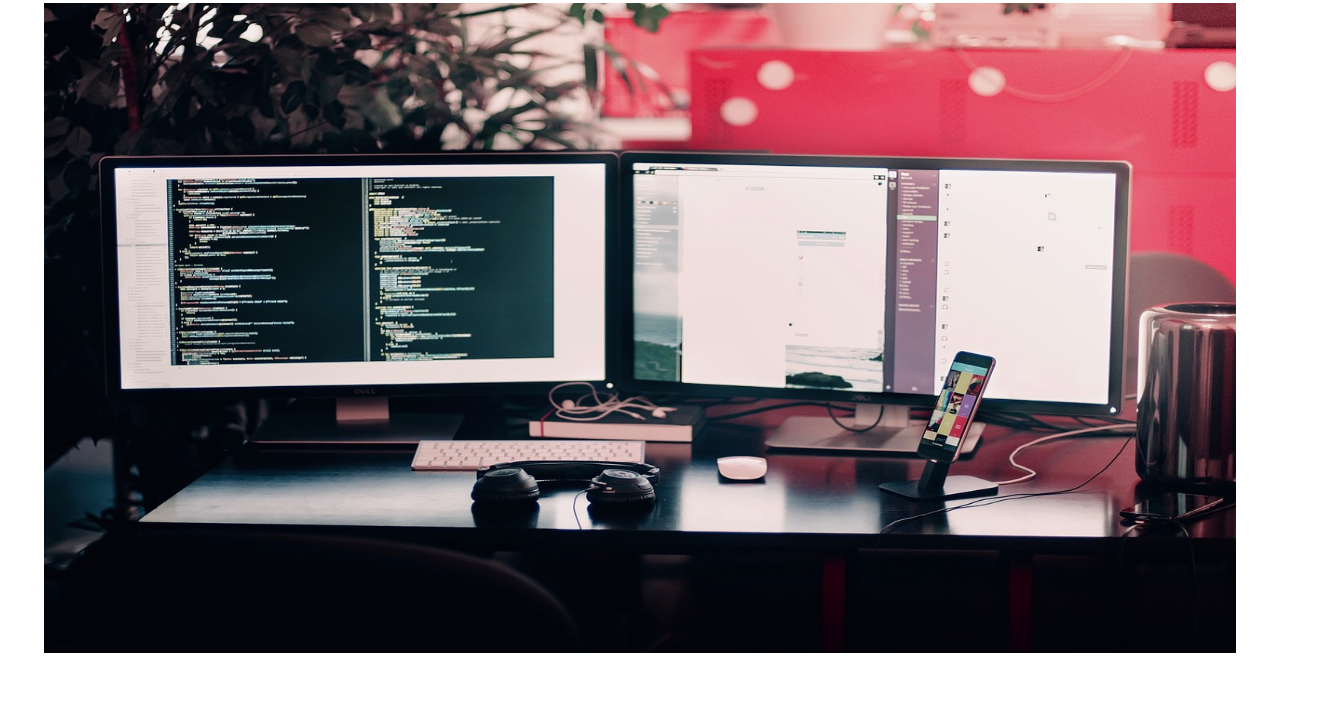
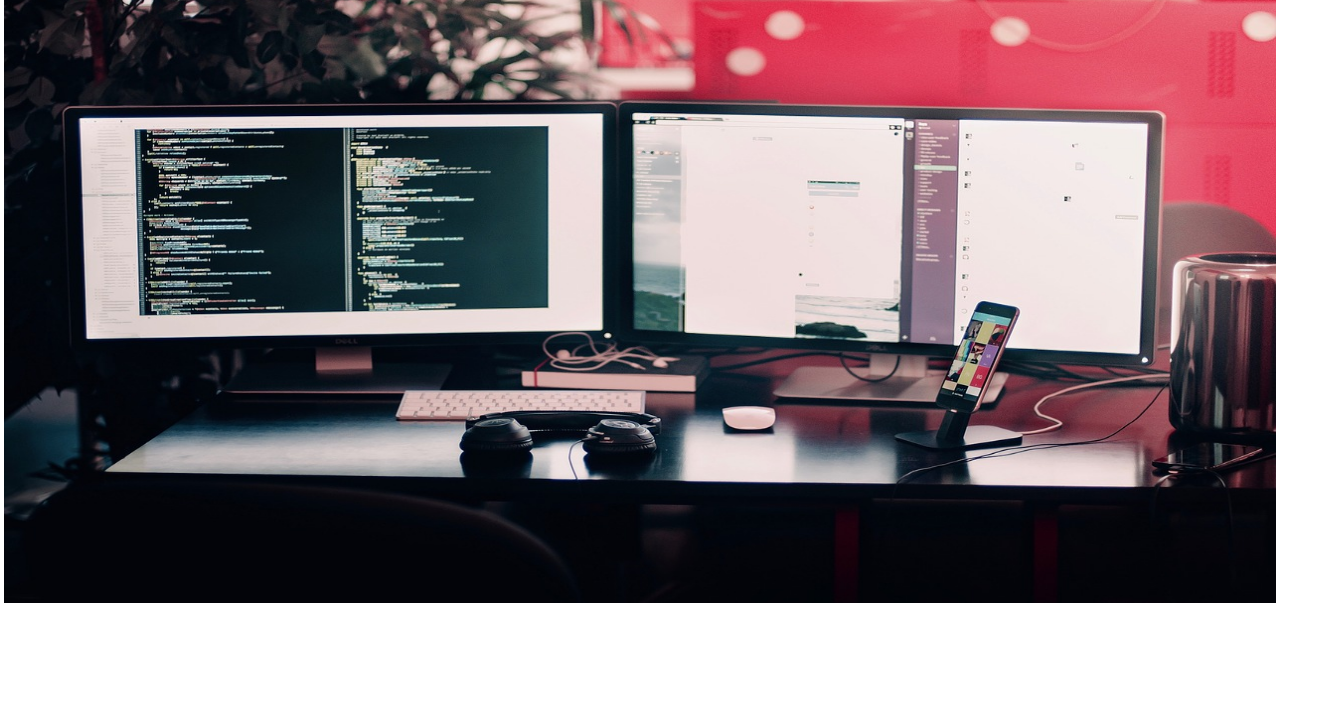
Before and after one commit to canghun13/inventory3, a plain HTML site: page index.html in a window 1280 px wide. Shown: the part 182-899 px from the top of the page, 1326 px wide, since content can reach past the window. After the commit the page ends 849 px from the top, so only its background shows below. Drawn offline with Linux system fonts and the light colour scheme; files whose address does not match are found by name.

Commit message:
test
test

```diff
--- a/css/basic.css
+++ b/css/basic.css
@@ -8,3 +8,6 @@ body, html{
 .container{margin:auto;max-width:1200px;}
 
 .flexslider .slides li img{width:100%;max-height:650px;}
+.main_section1{
+	margin-top:-50px;
+}
--- a/index.html
+++ b/index.html
@@ -30,11 +30,11 @@
 	<body>
 		<div id="header"></div>
 		<div id="contents_wrapper">
-			<div class="main_section main_section1 container">
+			<div class="main_section main_section1">
 				<div class="flexslider">
 					<ul class="slides">
 						<li>
-							<img src="./images/main/visual_01.jpg" width="100%" height="600px"/>
+							<img src="./images/main/visual_01.jpg" width="100%" height="700px"/>
 						</li>
 						<li>
 							<img src="./images/main/visual_02.jpg" width="100%" height="600px" />
```
